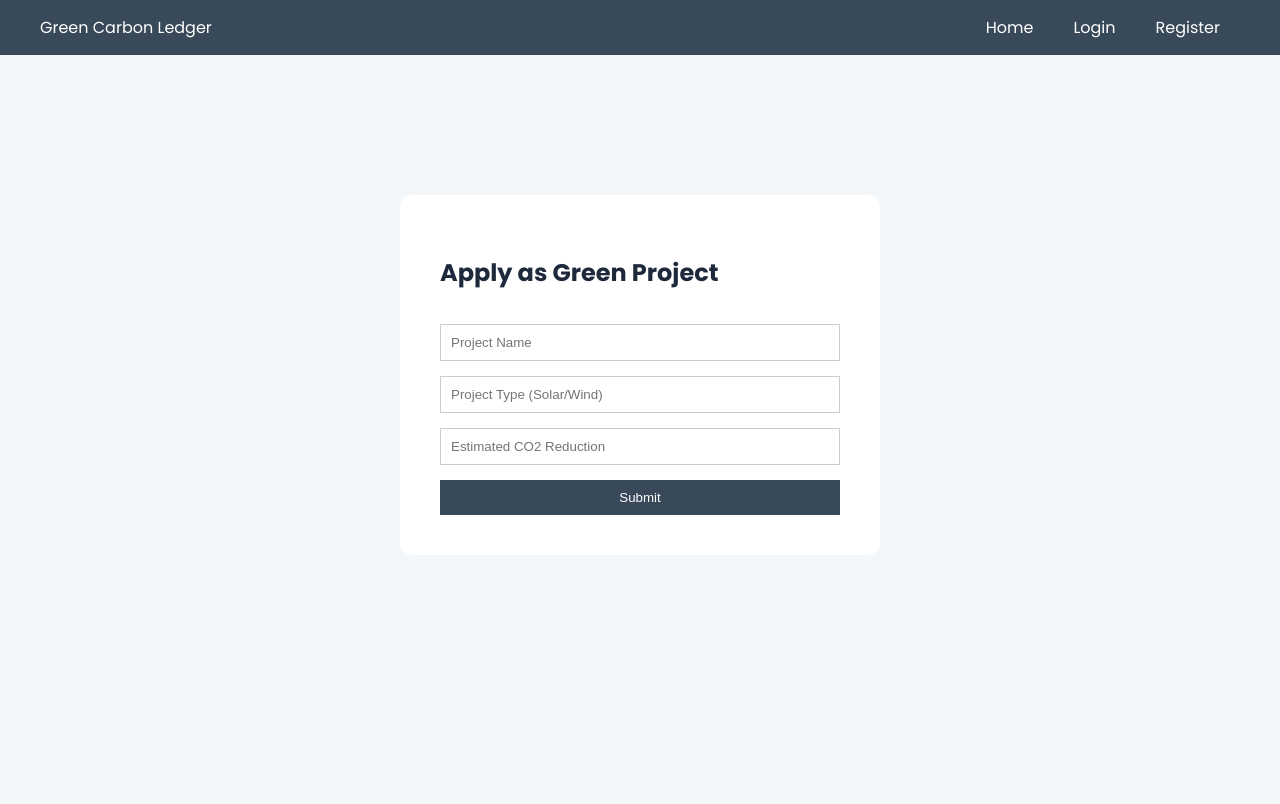
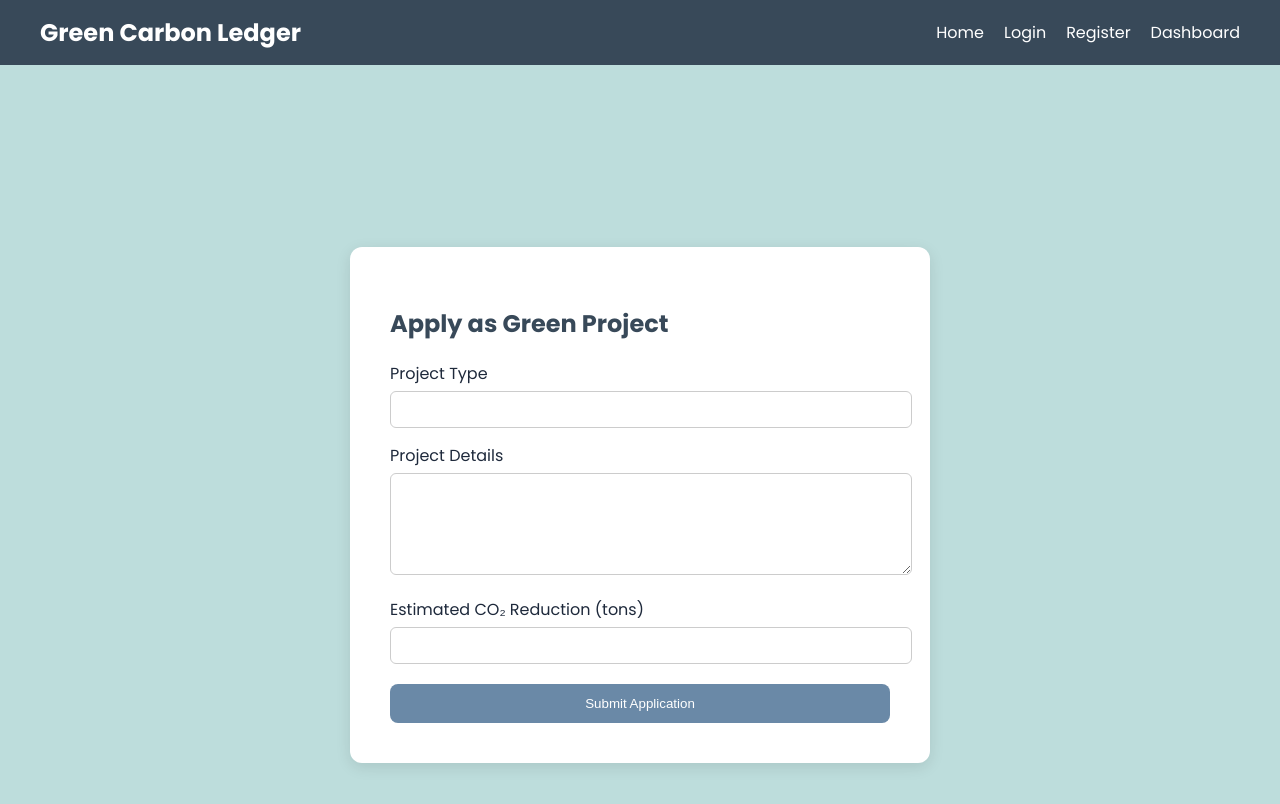
Before and after one commit to Shreya-Bhat-2006/Genesys-2.0-Project-Nexa-Life, a React (Vite) app in the folder frontend/: page /apply in a window 1280 px wide. Shown: the top 804 px of the page. Built offline with nearby package versions, Linux system fonts and the light colour scheme.

Commit message:
Updated user interface

```diff
--- a/frontend/src/App.jsx
+++ b/frontend/src/App.jsx
@@ -1,27 +1,34 @@
+import Navbar from "./components/Navbar";
+
 import { BrowserRouter as Router, Routes, Route } from "react-router-dom";
-import Navbar from "./components/Navbar";
+
 import Landing from "./pages/Landing";
 import Login from "./pages/Login";
 import Register from "./pages/Register";
 import Dashboard from "./pages/Dashboard";
-import ApplyProject from "./pages/ApplyProject";
 import Marketplace from "./pages/Marketplace";
 import MyCredits from "./pages/MyCredits";
+import ApplyProject from "./pages/ApplyProject";
 import AdminPanel from "./pages/AdminPanel";
+import History from "./pages/History";
 
 function App() {
   return (
     <Router>
+
+      {/* ✅ THIS LINE WAS MISSING */}
       <Navbar />
+
       <Routes>
         <Route path="/" element={<Landing />} />
         <Route path="/login" element={<Login />} />
         <Route path="/register" element={<Register />} />
         <Route path="/dashboard" element={<Dashboard />} />
+        <Route path="/marketplace" element={<Marketplace />} />
+        <Route path="/my-credits" element={<MyCredits />} />
         <Route path="/apply" element={<ApplyProject />} />
-        <Route path="/marketplace" element={<Marketplace />} />
-        <Route path="/mycredits" element={<MyCredits />} />
         <Route path="/admin" element={<AdminPanel />} />
+        <Route path="/history" element={<History />} />
       </Routes>
     </Router>
   );
--- a/frontend/src/components/Navbar.jsx
+++ b/frontend/src/components/Navbar.jsx
@@ -1,40 +1,34 @@
 import { Link } from "react-router-dom";
-import { useNavigate } from "react-router-dom";
 
 function Navbar() {
-  const navigate = useNavigate();
-  const token = localStorage.getItem("token");
+  return (
+    <div
+      style={{
+        backgroundColor: "#384959",
+        padding: "15px 40px",
+        display: "flex",
+        justifyContent: "space-between",
+        alignItems: "center",
+        color: "white"
+      }}
+    >
+      <h2 style={{ margin: 0 }}>Green Carbon Ledger</h2>
 
-  const handleLogout = () => {
-    localStorage.removeItem("token");
-    navigate("/");
-  };
-
-  return (
-    <nav className="navbar">
-      <div className="logo">Green Carbon Ledger</div>
-
-      <div className="nav-links">
-        <Link to="/">Home</Link>
-
-        {!token ? (
-          <>
-            <Link to="/login">Login</Link>
-            <Link to="/register">Register</Link>
-          </>
-        ) : (
-          <>
-            <Link to="/dashboard">Dashboard</Link>
-            <Link to="/marketplace">Marketplace</Link>
-            <Link to="/verify">Verify</Link>
-            <button onClick={handleLogout} className="logout-btn">
-              Logout
-            </button>
-          </>
-        )}
+      <div>
+        <Link to="/" style={linkStyle}>Home</Link>
+        <Link to="/login" style={linkStyle}>Login</Link>
+        <Link to="/register" style={linkStyle}>Register</Link>
+        <Link to="/dashboard" style={linkStyle}>Dashboard</Link>
       </div>
-    </nav>
+    </div>
   );
 }
 
+const linkStyle = {
+  color: "white",
+  marginLeft: "20px",
+  textDecoration: "none",
+  fontSize: "16px"
+};
+
 export default Navbar;
--- a/frontend/src/pages/ApplyProject.jsx
+++ b/frontend/src/pages/ApplyProject.jsx
@@ -1,15 +1,119 @@
+import { useState } from "react";
+import axios from "axios";
+
 function ApplyProject() {
+  const [projectType, setProjectType] = useState("");
+  const [details, setDetails] = useState("");
+  const [co2Reduction, setCo2Reduction] = useState("");
+  const [message, setMessage] = useState("");
+
+  const handleSubmit = async (e) => {
+    e.preventDefault();
+
+    try {
+      // You can connect real backend later
+      // For now just show success message
+
+      setMessage("Green Project Application Submitted Successfully ✅");
+
+      setProjectType("");
+      setDetails("");
+      setCo2Reduction("");
+
+    } catch (error) {
+      setMessage("Something went wrong ❌");
+    }
+  };
+
   return (
-    <div className="form-container">
-      <div className="form-card">
-        <h2>Apply as Green Project</h2>
-        <input type="text" placeholder="Project Name" />
-        <input type="text" placeholder="Project Type (Solar/Wind)" />
-        <input type="number" placeholder="Estimated CO2 Reduction" />
-        <button className="btn-primary full">Submit</button>
+    <div
+      style={{
+        minHeight: "100vh",
+        backgroundColor: "#BDDDDC",
+        display: "flex",
+        justifyContent: "center",
+        alignItems: "center",
+        padding: "40px"
+      }}
+    >
+      <div
+        style={{
+          backgroundColor: "white",
+          padding: "40px",
+          width: "500px",
+          borderRadius: "12px",
+          boxShadow: "0 4px 15px rgba(0,0,0,0.1)"
+        }}
+      >
+        <h2 style={{ marginBottom: "20px", color: "#384959" }}>
+          Apply as Green Project
+        </h2>
+
+        <form onSubmit={handleSubmit}>
+          <div style={{ marginBottom: "15px" }}>
+            <label>Project Type</label>
+            <input
+              type="text"
+              value={projectType}
+              onChange={(e) => setProjectType(e.target.value)}
+              required
+              style={inputStyle}
+            />
+          </div>
+
+          <div style={{ marginBottom: "15px" }}>
+            <label>Project Details</label>
+            <textarea
+              value={details}
+              onChange={(e) => setDetails(e.target.value)}
+              required
+              style={{ ...inputStyle, height: "80px" }}
+            />
+          </div>
+
+          <div style={{ marginBottom: "20px" }}>
+            <label>Estimated CO₂ Reduction (tons)</label>
+            <input
+              type="number"
+              value={co2Reduction}
+              onChange={(e) => setCo2Reduction(e.target.value)}
+              required
+              style={inputStyle}
+            />
+          </div>
+
+          <button
+            type="submit"
+            style={{
+              width: "100%",
+              padding: "12px",
+              backgroundColor: "#6A89A7",
+              color: "white",
+              border: "none",
+              borderRadius: "8px",
+              cursor: "pointer"
+            }}
+          >
+            Submit Application
+          </button>
+        </form>
+
+        {message && (
+          <p style={{ marginTop: "15px", color: "green" }}>
+            {message}
+          </p>
+        )}
       </div>
     </div>
   );
 }
 
+const inputStyle = {
+  width: "100%",
+  padding: "10px",
+  marginTop: "5px",
+  borderRadius: "6px",
+  border: "1px solid #ccc"
+};
+
 export default ApplyProject;
--- a/frontend/src/pages/Dashboard.jsx
+++ b/frontend/src/pages/Dashboard.jsx
@@ -1,9 +1,24 @@
-import { Link } from "react-router-dom";
+import { useNavigate } from "react-router-dom";
 
 function Dashboard() {
+  const navigate = useNavigate();
+
   return (
-    <div style={{ padding: "60px 20px", textAlign: "center" }}>
-      <h1 style={{ fontSize: "36px", marginBottom: "40px" }}>
+    <div
+      style={{
+        minHeight: "100vh",
+        backgroundColor: "#BDDDDC",
+        padding: "60px 20px",
+        textAlign: "center"
+      }}
+    >
+      <h1
+        style={{
+          fontSize: "40px",
+          marginBottom: "60px",
+          color: "#384959"
+        }}
+      >
         Dashboard
       </h1>
 
@@ -11,32 +26,67 @@ function Dashboard() {
         style={{
           display: "flex",
           justifyContent: "center",
-          gap: "30px",
-          flexWrap: "wrap"
+          flexWrap: "wrap",
+          gap: "40px"
         }}
       >
-        <Link to="/apply-project" className="dashboard-card">
+        {/* Apply Project */}
+        <div
+          onClick={() => navigate("/apply-project")}
+          style={cardStyle}
+        >
           Apply Green Project
-        </Link>
+        </div>
 
-        <Link to="/marketplace" className="dashboard-card">
+        {/* Marketplace */}
+        <div
+          onClick={() => navigate("/marketplace")}
+          style={cardStyle}
+        >
           Marketplace
-        </Link>
+        </div>
 
-        <Link to="/my-credits" className="dashboard-card">
+        {/* My Credits */}
+        <div
+          onClick={() => navigate("/my-credits")}
+          style={cardStyle}
+        >
           My Credits
-        </Link>
+        </div>
 
-        <Link to="/transactions" className="dashboard-card">
+        {/* Transaction History */}
+        <div
+          onClick={() => navigate("/history")}
+          style={cardStyle}
+        >
           Transaction History
-        </Link>
+        </div>
 
-        <Link to="/admin" className="dashboard-card">
+        {/* Admin Panel */}
+        <div
+          onClick={() => navigate("/admin")}
+          style={cardStyle}
+        >
           Admin Panel
-        </Link>
+        </div>
       </div>
     </div>
   );
 }
 
+const cardStyle = {
+  width: "280px",
+  height: "120px",
+  backgroundColor: "#6A89A7",
+  color: "white",
+  display: "flex",
+  alignItems: "center",
+  justifyContent: "center",
+  borderRadius: "12px",
+  fontSize: "18px",
+  cursor: "pointer",
+  transition: "0.3s",
+  boxShadow: "0 4px 12px rgba(0,0,0,0.2)"
+};
+
 export default Dashboard;
--- /dev/null
+++ b/frontend/src/pages/History.jsx
@@ -0,0 +1,40 @@
+import { useEffect, useState } from "react";
+import axios from "axios";
+
+function History() {
+  const [credits, setCredits] = useState([]);
+
+  const token = localStorage.getItem("token");
+
+  useEffect(() => {
+    axios.get("http://127.0.0.1:8000/credits", {
+      headers: {
+        Authorization: `Bearer ${token}`
+      }
+    })
+    .then(res => setCredits(res.data))
+    .catch(err => console.log(err));
+  }, []);
+
+  return (
+    <div style={{ padding: "40px" }}>
+      <h2>Transaction History</h2>
+
+      {credits.map(credit => (
+        <div key={credit.credit_id} style={{ marginBottom: "20px" }}>
+          <h4>Credit ID: {credit.credit_id}</h4>
+
+          {credit.history?.map((h, index) => (
+            <p key={index}>
+              {h.action} | {h.timestamp}
+            </p>
+          ))}
+
+          <hr />
+        </div>
+      ))}
+    </div>
+  );
+}
+
+export default History;
--- a/frontend/src/pages/Marketplace.jsx
+++ b/frontend/src/pages/Marketplace.jsx
@@ -1,25 +1,19 @@
-import API from "../services/api";
-import { useEffect, useState } from "react";
-
 function Marketplace() {
-  const [credits, setCredits] = useState([]);
-
-  useEffect(() => {
-    API.get("/marketplace").then((res) => {
-      setCredits(res.data);
-    });
-  }, []);
-
   return (
-    <div className="page-container">
+    <div className="section">
       <h2>Marketplace</h2>
-
-      {credits.map((credit) => (
-        <div key={credit.credit_id} className="card">
-          <p>ID: {credit.credit_id}</p>
-          <p>Status: {credit.status}</p>
+      <div className="cards">
+        <div className="card">
+          <h3>Credit ID: CC-001</h3>
+          <p>Status: Active</p>
+          <button className="btn-primary">Buy</button>
         </div>
-      ))}
+        <div className="card">
+          <h3>Credit ID: CC-002</h3>
+          <p>Status: Active</p>
+          <button className="btn-primary">Buy</button>
+        </div>
+      </div>
     </div>
   );
 }
```
